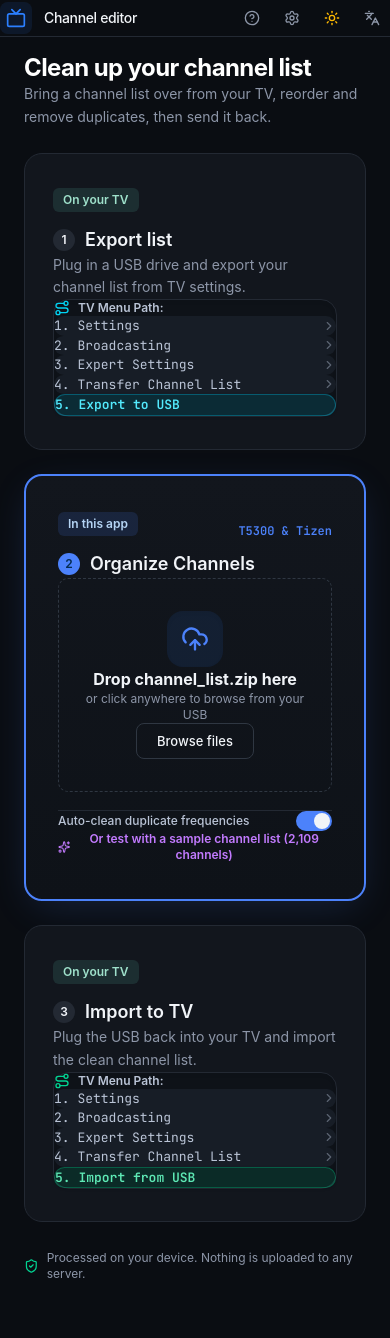
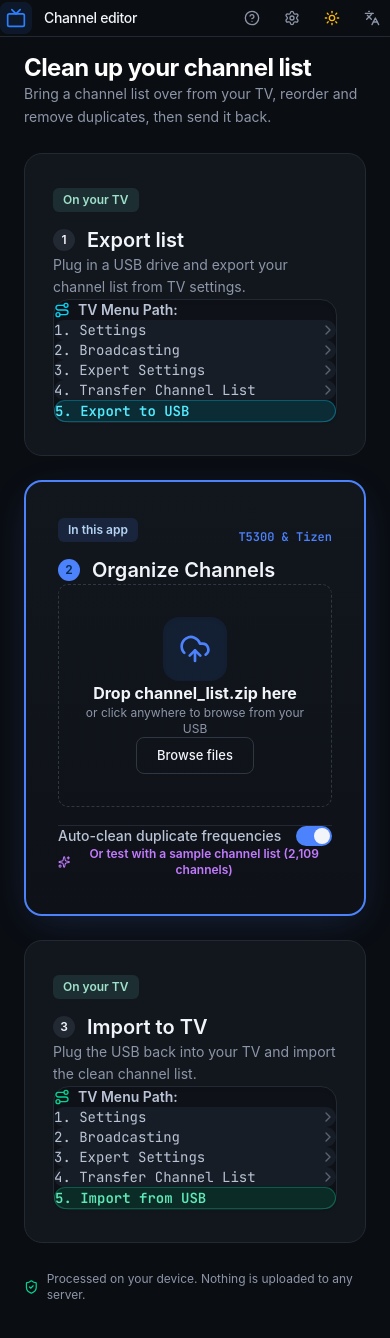
Before and after one commit to sam7Muhammad/channel-editor, a React (Vite) app: page / in a window 390 px wide. Shown: the top 1338 px of the page. Built offline with nearby package versions, Linux system fonts and the light colour scheme.

Commit message:
Apply exact spacious step pill padding and card margins from screenshot

```diff
--- a/src/components/FileUploader.tsx
+++ b/src/components/FileUploader.tsx
@@ -60,9 +60,9 @@ export const FileUploader: React.FC<FileUploaderProps> = ({
     >
 
       {/* ── Page Heading ── */}
-      <div className="mb-2 mt-2">
+      <div className="mb-4 mt-2">
         <h1
-          className="font-bold text-white mb-2 tracking-tight"
+          className="font-bold text-white mb-2.5 tracking-tight"
           style={{ fontSize: 'clamp(24px, 2.6vw, 34px)', lineHeight: 1.25 }}
         >
           {language === 'ar' ? 'رتّب ونظّف قائمة قنواتك' : 'Clean up your channel list'}
@@ -81,7 +81,7 @@ export const FileUploader: React.FC<FileUploaderProps> = ({
       <div className="steps-row items-stretch">
 
         {/* ── Step 1: On your TV ── */}
-        <div className="step-card flex flex-col justify-start space-y-6">
+        <div className="step-card flex flex-col justify-start space-y-7">
 
           {/* Header & Description */}
           <div className="space-y-4">
@@ -89,30 +89,29 @@ export const FileUploader: React.FC<FileUploaderProps> = ({
               {language === 'ar' ? 'من الشاشة' : 'On your TV'}
             </span>
 
-            <div className="flex items-center gap-2.5 pt-1">
+            <div className="flex items-center gap-3 pt-1">
               <span className="step-num w-7 h-7 text-xs font-bold">1</span>
-              <span className="font-semibold text-lg sm:text-xl text-[#F1F4F8]">
+              <span className="font-semibold text-xl text-[#F1F4F8]">
                 {language === 'ar' ? 'تصدير القائمة' : 'Export list'}
               </span>
             </div>
 
-            {/* Extra breathing space above description */}
-            <p className="text-sm text-[#8D96A8] leading-relaxed pt-1.5">
+            <p className="text-sm text-[#8D96A8] leading-relaxed pt-2">
               {language === 'ar'
                 ? 'احفظ القائمة على الفلاشة من إعدادات البث في التلفزيون.'
                 : 'Plug in a USB drive and export your channel list from TV settings.'}
             </p>
           </div>
 
-          {/* Dedicated Padded Instruction Box */}
-          <div className="p-4 sm:p-5 rounded-2xl bg-[#0E1218] border border-[#232933] space-y-3.5 shadow-inner">
-            <div className="flex items-center gap-2 text-xs sm:text-sm font-semibold text-[#BAC4D6]">
+          {/* Dedicated Padded Instruction Box matching your screenshot */}
+          <div className="p-5 sm:p-6 rounded-2xl bg-[#0E1218] border border-[#232933] space-y-4 shadow-inner">
+            <div className="flex items-center gap-2 text-sm font-semibold text-[#BAC4D6]">
               <Route className="w-4 h-4 text-cyan-400" />
               <span>{language === 'ar' ? 'مسار القائمة في الشاشة:' : 'TV Menu Path:'}</span>
             </div>
 
-            {/* Steps lines with generous spacing */}
-            <div className="space-y-2.5 font-mono text-[13px] sm:text-sm">
+            {/* Spacious Step Pills */}
+            <div className="space-y-3 font-mono text-sm">
               {[
                 language === 'ar' ? '1. الإعدادات (Settings)' : '1. Settings',
                 language === 'ar' ? '2. البث (Broadcasting)' : '2. Broadcasting',
@@ -122,27 +121,27 @@ export const FileUploader: React.FC<FileUploaderProps> = ({
               ].map((step, idx) => (
                 <div
                   key={idx}
-                  className={`px-3.5 py-2.5 rounded-xl flex items-center justify-between transition-colors ${
+                  className={`px-4 py-3.5 rounded-xl flex items-center justify-between transition-colors ${
                     idx === 4
                       ? 'bg-cyan-500/15 text-cyan-300 font-bold border border-cyan-500/35 shadow-sm'
                       : 'bg-[#171D26] text-[#BAC4D6] hover:bg-[#1C232E]'
                   }`}
                 >
                   <span>{step}</span>
-                  {idx < 4 && <ChevronRight className="w-3.5 h-3.5 text-[#5B6472] rtl:rotate-180" />}
+                  {idx < 4 && <ChevronRight className="w-4 h-4 text-[#5B6472] rtl:rotate-180" />}
                 </div>
               ))}
             </div>
           </div>
         </div>
 
-        {/* ── Chevron ── */}
-        <div className="hidden min-[961px]:flex items-center justify-center text-[#3A414D] p-1.5 m-1.5">
+        {/* ── Chevron 1 ── */}
+        <div className="hidden min-[961px]:flex items-center justify-center text-[#3A414D] px-2 my-auto">
           <ChevronRight className="w-6 h-6 rtl:rotate-180" />
         </div>
 
         {/* ── Step 2: Main In this app (Spacious Dropzone) ── */}
-        <div className="step-card main flex flex-col justify-start space-y-6">
+        <div className="step-card main flex flex-col justify-start space-y-7">
           <div className="space-y-4">
             <div className="flex items-center justify-between">
               <span className="badge-app text-xs font-semibold px-3 py-1">
@@ -151,9 +150,9 @@ export const FileUploader: React.FC<FileUploaderProps> = ({
               <span className="text-xs font-mono text-[#4C82FB] font-semibold">T5300 & Tizen</span>
             </div>
 
-            <div className="flex items-center gap-2.5 pt-1">
+            <div className="flex items-center gap-3 pt-1">
               <span className="step-num on w-7 h-7 text-xs font-bold">2</span>
-              <span className="font-semibold text-lg sm:text-xl text-[#F1F4F8]">
+              <span className="font-semibold text-xl text-[#F1F4F8]">
                 {language === 'ar' ? 'الترتيب والتنظيم الذكي' : 'Organize Channels'}
               </span>
             </div>
@@ -164,7 +163,7 @@ export const FileUploader: React.FC<FileUploaderProps> = ({
               onDragLeave={handleDragLeave}
               onDrop={handleDrop}
               onClick={() => fileInputRef.current?.click()}
-              className={`clean-dropzone flex flex-col items-center justify-center text-center p-8 sm:p-12 my-2 space-y-3.5 cursor-pointer transition-all ${
+              className={`clean-dropzone flex flex-col items-center justify-center text-center p-8 sm:p-12 my-2 space-y-4 cursor-pointer transition-all ${
                 isDragging ? 'border-[#4C82FB] bg-[rgba(76,130,251,0.14)] scale-[1.01]' : 'hover:border-[#4C82FB]'
               }`}
             >
@@ -176,11 +175,11 @@ export const FileUploader: React.FC<FileUploaderProps> = ({
                 className="hidden"
               />
 
-              <div className="w-14 h-14 rounded-2xl bg-blue-500/10 flex items-center justify-center text-[#4C82FB] shadow-inner">
-                <UploadCloud className="w-7 h-7" />
+              <div className="w-16 h-16 rounded-2xl bg-blue-500/10 flex items-center justify-center text-[#4C82FB] shadow-inner mb-1">
+                <UploadCloud className="w-8 h-8" />
               </div>
 
-              <div className="space-y-1">
+              <div className="space-y-1.5">
                 <p className="font-bold text-base sm:text-lg text-[#F1F4F8]">
                   {language === 'ar' ? 'اسحب وأفلت ملف Channel_list.zip هنا' : 'Drop channel_list.zip here'}
                 </p>
@@ -206,9 +205,9 @@ export const FileUploader: React.FC<FileUploaderProps> = ({
           </div>
 
           {/* Auto-clean toggle & sample link */}
-          <div className="border-t border-[#232933] pt-5 space-y-3.5">
+          <div className="border-t border-[#232933] pt-5 space-y-4">
             <div className="flex items-center justify-between gap-3">
-              <span className="text-xs sm:text-sm text-[#BAC4D6] font-medium">
+              <span className="text-sm text-[#BAC4D6] font-medium">
                 {language === 'ar' ? 'تنظيف الترددات المكررة تلقائياً' : 'Auto-clean duplicate frequencies'}
               </span>
               <label className="clean-toggle">
@@ -228,7 +227,7 @@ export const FileUploader: React.FC<FileUploaderProps> = ({
                 type="button"
                 onClick={handleLoadSample}
                 disabled={isLoading}
-                className="text-xs font-semibold text-purple-400 hover:text-purple-300 transition-colors inline-flex items-center gap-1.5 cursor-pointer"
+                className="text-xs sm:text-sm font-semibold text-purple-400 hover:text-purple-300 transition-colors inline-flex items-center gap-1.5 cursor-pointer"
               >
                 <Sparkles className="w-3.5 h-3.5" />
                 <span>{language === 'ar' ? 'أو جرّب بقائمة تجريبية جاهزة (2,109 قناة)' : 'Or test with a sample channel list (2,109 channels)'}</span>
@@ -238,12 +237,12 @@ export const FileUploader: React.FC<FileUploaderProps> = ({
         </div>
 
         {/* ── Chevron 2 ── */}
-        <div className="hidden min-[961px]:flex items-center justify-center text-[#3A414D] p-1.5 m-1.5">
+        <div className="hidden min-[961px]:flex items-center justify-center text-[#3A414D] px-2 my-auto">
           <ChevronRight className="w-6 h-6 rtl:rotate-180" />
         </div>
 
         {/* ── Step 3: On your TV ── */}
-        <div className="step-card flex flex-col justify-start space-y-6">
+        <div className="step-card flex flex-col justify-start space-y-7">
 
           {/* Header & Description */}
           <div className="space-y-4">
@@ -251,15 +250,14 @@ export const FileUploader: React.FC<FileUploaderProps> = ({
               {language === 'ar' ? 'من الشاشة' : 'On your TV'}
             </span>
 
-            <div className="flex items-center gap-2.5 pt-1">
+            <div className="flex items-center gap-3 pt-1">
               <span className="step-num w-7 h-7 text-xs font-bold">3</span>
-              <span className="font-semibold text-lg sm:text-xl text-[#F1F4F8]">
+              <span className="font-semibold text-xl text-[#F1F4F8]">
                 {language === 'ar' ? 'استيراد للشاشة' : 'Import to TV'}
               </span>
             </div>
 
-            {/* Extra breathing space above description */}
-            <p className="text-sm text-[#8D96A8] leading-relaxed pt-1.5">
+            <p className="text-sm text-[#8D96A8] leading-relaxed pt-2">
               {language === 'ar'
                 ? 'ضع الفلاشة في التلفزيون واستورد القائمة الجديدة المنظمة.'
                 : 'Plug the USB back into your TV and import the clean channel list.'}
@@ -267,14 +265,14 @@ export const FileUploader: React.FC<FileUploaderProps> = ({
           </div>
 
           {/* Dedicated Padded Instruction Box */}
-          <div className="p-4 sm:p-5 rounded-2xl bg-[#0E1218] border border-[#232933] space-y-3.5 shadow-inner">
-            <div className="flex items-center gap-2 text-xs sm:text-sm font-semibold text-[#BAC4D6]">
+          <div className="p-5 sm:p-6 rounded-2xl bg-[#0E1218] border border-[#232933] space-y-4 shadow-inner">
+            <div className="flex items-center gap-2 text-sm font-semibold text-[#BAC4D6]">
               <Route className="w-4 h-4 text-emerald-400" />
               <span>{language === 'ar' ? 'مسار الاستيراد في الشاشة:' : 'TV Menu Path:'}</span>
             </div>
 
-            {/* Steps lines with generous spacing */}
-            <div className="space-y-2.5 font-mono text-[13px] sm:text-sm">
+            {/* Spacious Step Pills */}
+            <div className="space-y-3 font-mono text-sm">
               {[
                 language === 'ar' ? '1. الإعدادات (Settings)' : '1. Settings',
                 language === 'ar' ? '2. البث (Broadcasting)' : '2. Broadcasting',
@@ -284,14 +282,14 @@ export const FileUploader: React.FC<FileUploaderProps> = ({
               ].map((step, idx) => (
                 <div
                   key={idx}
-                  className={`px-3.5 py-2.5 rounded-xl flex items-center justify-between transition-colors ${
+                  className={`px-4 py-3.5 rounded-xl flex items-center justify-between transition-colors ${
                     idx === 4
                       ? 'bg-emerald-500/15 text-emerald-300 font-bold border border-emerald-500/35 shadow-sm'
                       : 'bg-[#171D26] text-[#BAC4D6] hover:bg-[#1C232E]'
                   }`}
                 >
                   <span>{step}</span>
-                  {idx < 4 && <ChevronRight className="w-3.5 h-3.5 text-[#5B6472] rtl:rotate-180" />}
+                  {idx < 4 && <ChevronRight className="w-4 h-4 text-[#5B6472] rtl:rotate-180" />}
                 </div>
               ))}
             </div>
```
